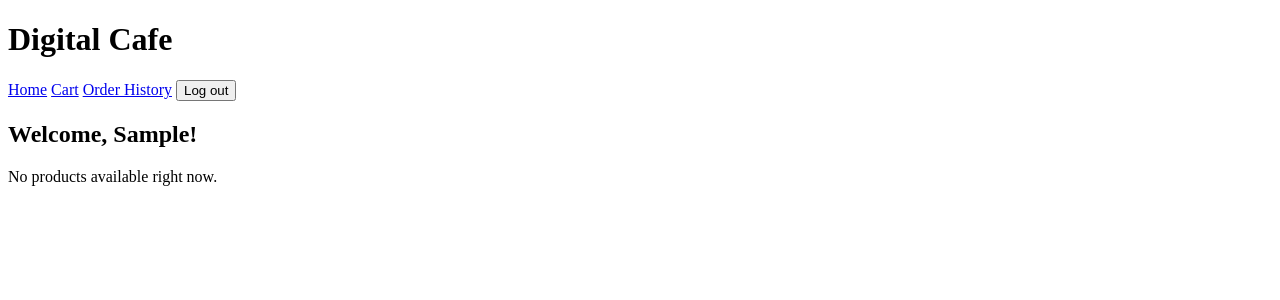
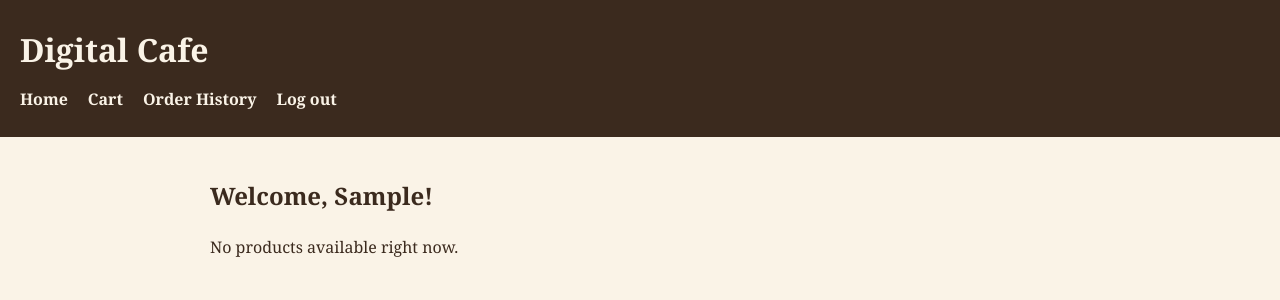
Before and after one commit to chessietrillana/digital-cafe-vibecoded, a Django app: page / in a window 1280 px wide. Shown: the top 300 px of the page. Run offline with Django 5.2, Linux system fonts and the light colour scheme; the visitor is signed in with stand-in values (Sample User, id 1); data that the repository does not hold is empty.

Commit message:
feat: apply cozy coffee-shop theme across all pages
Warm cream background, dark coffee brown headers/nav, muted caramel
accent for buttons/links, rounded corners, and comfortable card
padding — via a single shared stylesheet loaded from base.html so
every page picks it up consistently.

```diff
--- a/digital_cafe/settings.py
+++ b/digital_cafe/settings.py
@@ -116,6 +116,7 @@ USE_TZ = True
 # https://docs.djangoproject.com/en/5.2/howto/static-files/
 
 STATIC_URL = 'static/'
+STATICFILES_DIRS = [BASE_DIR / 'static']
 
 # Default primary key field type
 # https://docs.djangoproject.com/en/5.2/ref/settings/#default-auto-field
--- /dev/null
+++ b/static/cafe/css/style.css
@@ -0,0 +1,186 @@
+:root {
+    --color-bg: #faf3e7;
+    --color-surface: #fff8ef;
+    --color-border: #e3cba5;
+    --color-coffee: #4b3621;
+    --color-coffee-dark: #3b2a1e;
+    --color-caramel: #c08552;
+    --color-caramel-dark: #a66b3a;
+    --color-text: #3b2a1e;
+    --color-text-muted: #7a6552;
+    --radius: 10px;
+    --spacing: 1.25rem;
+}
+
+* {
+    box-sizing: border-box;
+}
+
+body {
+    margin: 0;
+    font-family: Georgia, "Times New Roman", serif;
+    background-color: var(--color-bg);
+    color: var(--color-text);
+    line-height: 1.6;
+}
+
+/* Header / nav */
+
+header {
+    background-color: var(--color-coffee-dark);
+    color: var(--color-bg);
+    padding: 1.5rem var(--spacing);
+}
+
+header h1 {
+    margin: 0 0 0.75rem 0;
+    color: var(--color-bg);
+}
+
+nav {
+    display: flex;
+    flex-wrap: wrap;
+    align-items: center;
+    gap: 1.25rem;
+}
+
+nav a,
+nav button {
+    color: var(--color-bg);
+    text-decoration: none;
+    font-weight: bold;
+    font-family: inherit;
+}
+
+nav button {
+    background: none;
+    border: none;
+    padding: 0;
+    font-size: 1rem;
+    cursor: pointer;
+}
+
+nav a:hover,
+nav button:hover {
+    color: var(--color-caramel);
+}
+
+/* Layout */
+
+main {
+    max-width: 900px;
+    margin: 0 auto;
+    padding: var(--spacing);
+}
+
+h2,
+h3 {
+    color: var(--color-coffee-dark);
+}
+
+a {
+    color: var(--color-caramel-dark);
+}
+
+a:hover {
+    color: var(--color-caramel);
+}
+
+/* Messages */
+
+.messages {
+    list-style: none;
+    padding: 0;
+    margin: var(--spacing) var(--spacing) 0;
+}
+
+.messages li {
+    background-color: var(--color-surface);
+    border: 1px solid var(--color-border);
+    border-radius: var(--radius);
+    padding: 0.75rem 1rem;
+    margin-bottom: 0.5rem;
+    color: var(--color-coffee-dark);
+}
+
+/* Buttons and inputs */
+
+button,
+input[type="submit"] {
+    background-color: var(--color-caramel);
+    color: #fff;
+    border: none;
+    border-radius: var(--radius);
+    padding: 0.6rem 1.25rem;
+    font-size: 1rem;
+    font-family: inherit;
+    cursor: pointer;
+}
+
+button:hover,
+input[type="submit"]:hover {
+    background-color: var(--color-caramel-dark);
+}
+
+input[type="text"],
+input[type="password"],
+input[type="number"],
+textarea {
+    border: 1px solid var(--color-border);
+    border-radius: var(--radius);
+    padding: 0.5rem 0.75rem;
+    font-family: inherit;
+    font-size: 1rem;
+    background-color: var(--color-surface);
+    color: var(--color-text);
+}
+
+form.inline,
+form[style*="display:inline"] {
+    display: inline;
+}
+
+/* Cards */
+
+.card,
+.product-card {
+    background-color: var(--color-surface);
+    border: 1px solid var(--color-border);
+    border-radius: var(--radius);
+    padding: var(--spacing);
+    margin-bottom: 1rem;
+}
+
+.product-list {
+    list-style: none;
+    padding: 0;
+    display: grid;
+    gap: 1rem;
+}
+
+.product-card a {
+    font-weight: bold;
+    font-size: 1.1rem;
+}
+
+/* Tables (cart) */
+
+table {
+    width: 100%;
+    border-collapse: collapse;
+    background-color: var(--color-surface);
+    border-radius: var(--radius);
+    overflow: hidden;
+}
+
+th,
+td {
+    padding: 0.75rem 1rem;
+    text-align: left;
+    border-bottom: 1px solid var(--color-border);
+}
+
+th {
+    background-color: var(--color-border);
+    color: var(--color-coffee-dark);
+}
--- a/templates/base.html
+++ b/templates/base.html
@@ -1,8 +1,10 @@
+{% load static %}
 <!DOCTYPE html>
 <html lang="en">
 <head>
     <meta charset="UTF-8">
     <title>{% block title %}Digital Cafe{% endblock %}</title>
+    <link rel="stylesheet" href="{% static 'cafe/css/style.css' %}">
 </head>
 <body>
     <header>
@@ -20,7 +22,7 @@
         {% endif %}
     </header>
     {% if messages %}
-    <ul>
+    <ul class="messages">
         {% for message in messages %}
         <li>{{ message }}</li>
         {% endfor %}
--- a/templates/cafe/home.html
+++ b/templates/cafe/home.html
@@ -6,9 +6,9 @@
 <h2>Welcome, {{ greeting_name }}!</h2>
 
 {% if products %}
-<ul>
+<ul class="product-list">
     {% for product in products %}
-    <li>
+    <li class="product-card">
         <a href="{% url 'product_detail' product.pk %}">{{ product.name }}</a>
         — ${{ product.price }}
     </li>
--- a/templates/cafe/order_history.html
+++ b/templates/cafe/order_history.html
@@ -7,7 +7,7 @@
 
 {% if orders %}
 {% for order in orders %}
-<section>
+<section class="card">
     <h3>Order #{{ order.id }} — {{ order.created_at }}</h3>
     <ul>
         {% for line in order.orderline_set.all %}
--- a/templates/cafe/product_detail.html
+++ b/templates/cafe/product_detail.html
@@ -3,6 +3,7 @@
 {% block title %}{{ product.name }} — Digital Cafe{% endblock %}
 
 {% block content %}
+<div class="card">
     <h2>{{ product.name }}</h2>
     <p>{{ product.description }}</p>
     <p>Price: ${{ product.price }}</p>
@@ -16,6 +17,7 @@
     {% else %}
     <p>This product is currently unavailable.</p>
     {% endif %}
+</div>
 
 <p><a href="{% url 'home' %}">Back to home</a></p>
 {% endblock %}
--- a/templates/registration/login.html
+++ b/templates/registration/login.html
@@ -3,10 +3,12 @@
 {% block title %}Log in — Digital Cafe{% endblock %}
 
 {% block content %}
+<div class="card">
     <h2>Log in</h2>
     <form method="post">
         {% csrf_token %}
         {{ form.as_p }}
         <button type="submit">Log in</button>
     </form>
+</div>
 {% endblock %}
```
Lines whose indentation alone changed are shown as unchanged.
